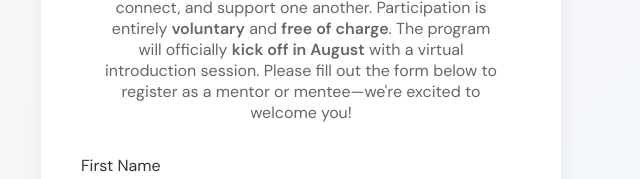
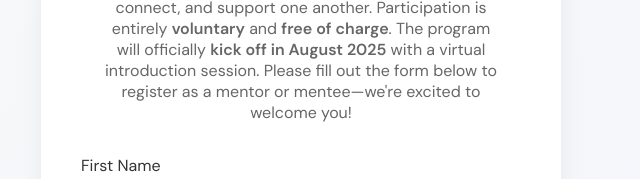
Before and after one commit to Skyfall2307/registration, a plain HTML site: page index.html in a window 1280 px wide. Shown: the part 258-437 px from the top of the page, 339-979 px from the left. Drawn offline with Linux system fonts and the light colour scheme.

Commit message:
Update index.html

```diff
--- a/index.html
+++ b/index.html
@@ -11,7 +11,7 @@
     <header class="welcome">
       <h1>Welcome to the <span>2025-2026 Women in Procurement Mentoring Program</span></h1>
     <p>
-  This mentoring program is designed for <strong>Women in Procurement in Finland</strong> who are eager to grow, connect, and support one another. Participation is entirely <strong>voluntary</strong> and <strong>free of charge</strong>. The program will officially <strong>kick off in August</strong> with a virtual introduction session. Please fill out the form below to register as a mentor or mentee—we're excited to welcome you!
+  This mentoring program is designed for <strong>Women in Procurement in Finland</strong> who are eager to grow, connect, and support one another. Participation is entirely <strong>voluntary</strong> and <strong>free of charge</strong>. The program will officially <strong>kick off in August 2025</strong> with a virtual introduction session. Please fill out the form below to register as a mentor or mentee—we're excited to welcome you!
 </p> </header>
 
     <form action="https://formspree.io/f/YOUR_FORM_ID" method="POST">
```
